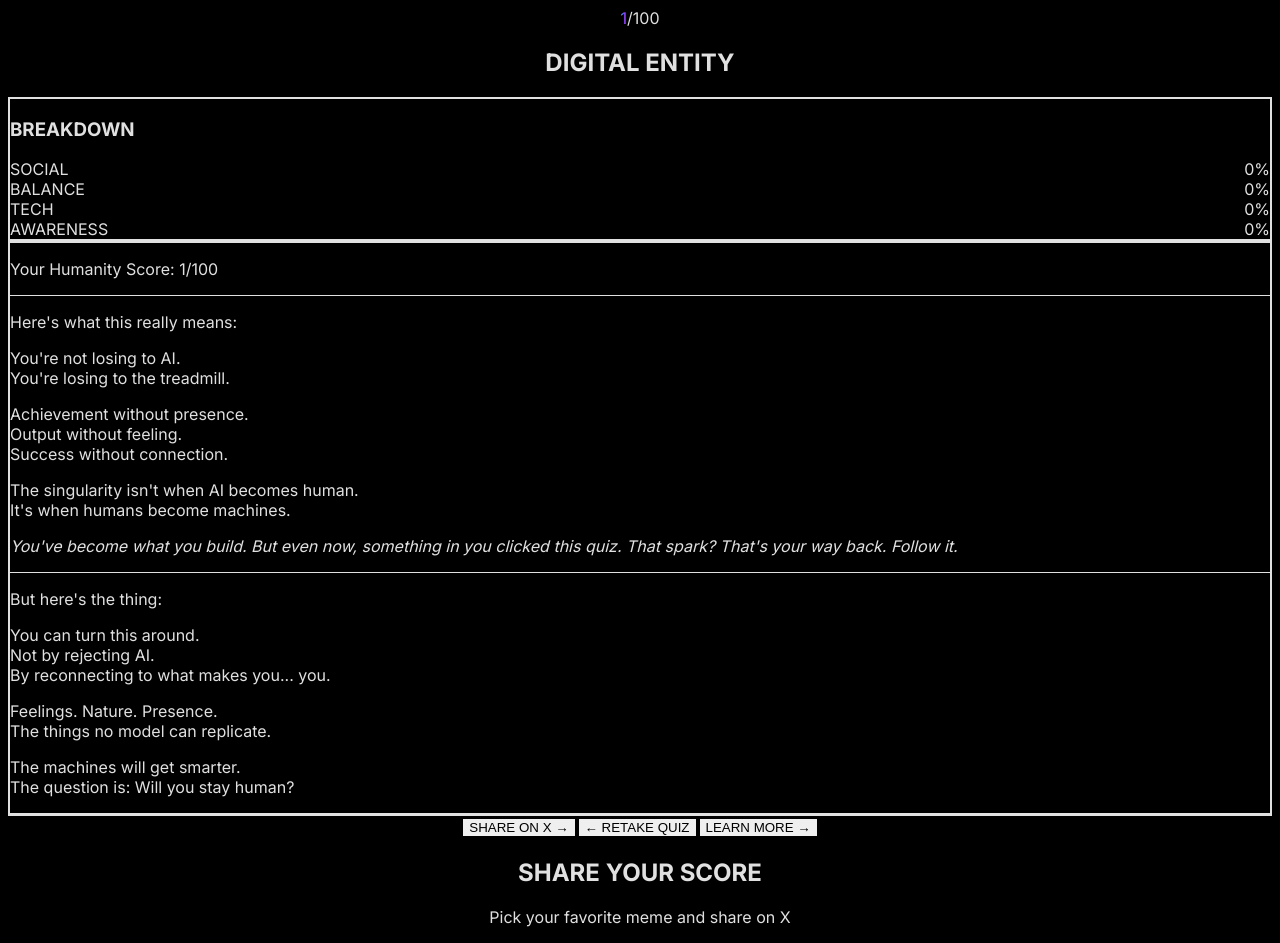
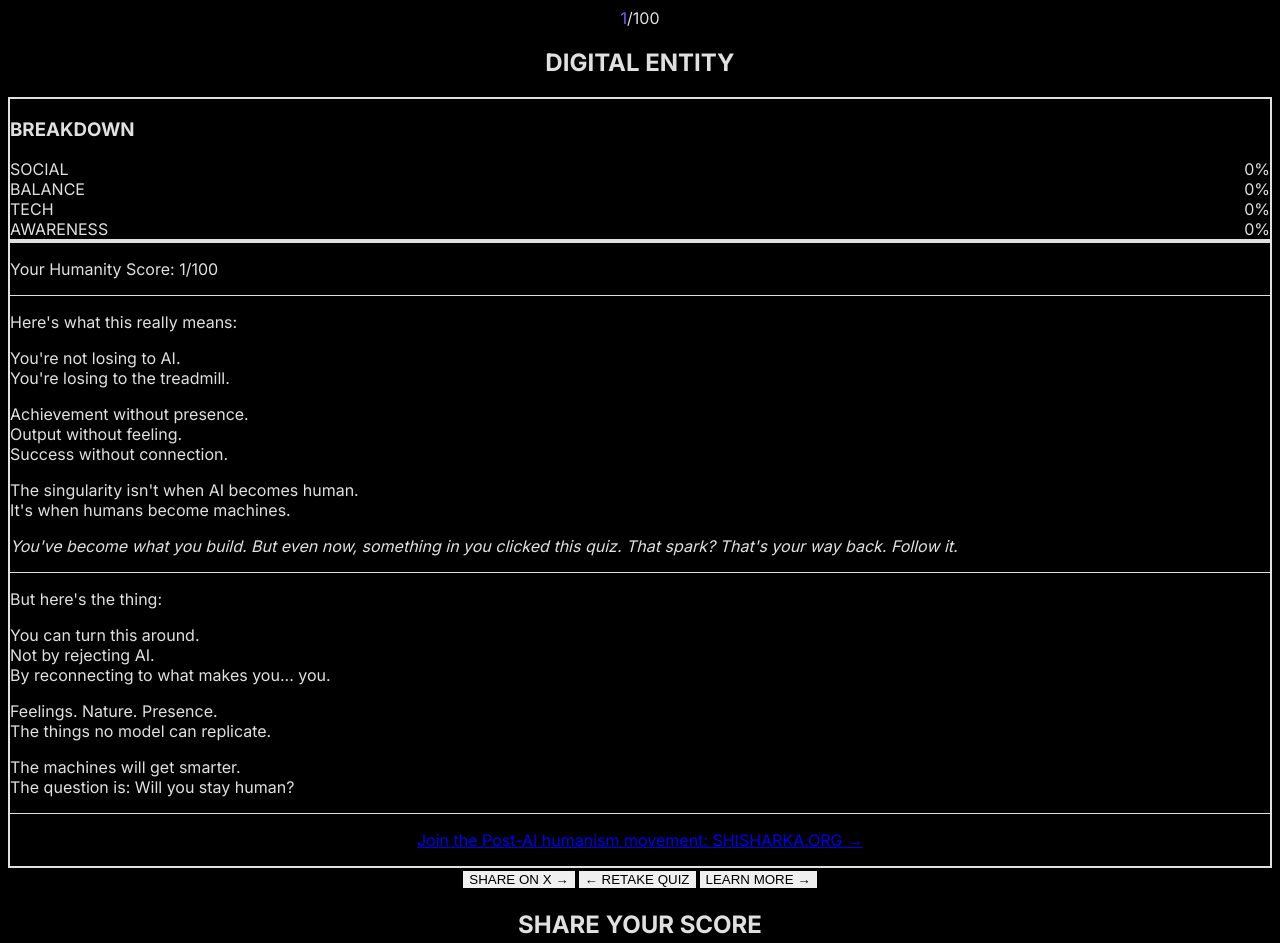
Before and after one commit to domco685/singularity-checker, a Next.js app: page /results/1 in a window 1280 px wide. Shown: the top 943 px of the page. Built offline with nearby package versions, Linux system fonts and the light colour scheme.

Commit message:
Add prominent SHISHARKA link: Join Post-AI humanism movement

```diff
--- a/app/results/[score]/page.tsx
+++ b/app/results/[score]/page.tsx
@@ -150,6 +150,17 @@ export default function ResultsPage() {
             </p>
 
             <div className="border-t border-cyber-blue/30 my-4" />
+
+            <p className="text-center">
+              <a
+                href="https://shisharka.org"
+                target="_blank"
+                rel="noopener noreferrer"
+                className="text-cyber-purple hover:text-cyber-blue font-bold transition-colors inline-flex items-center gap-2"
+              >
+                Join the Post-AI humanism movement: SHISHARKA.ORG →
+              </a>
+            </p>
           </div>
         </motion.div>
 
```
